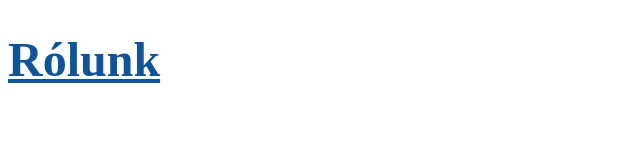
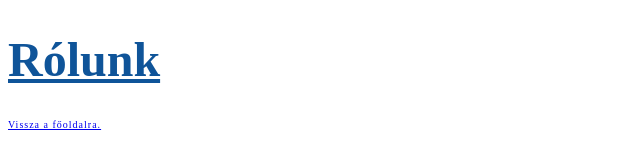
Before and after one commit to tamas100/potfolio-oldal, a plain HTML site: page about.html in a window 1280 px wide. Shown: the full height of the page, 0-640 px from the left. Drawn offline with Linux system fonts and the light colour scheme.

Commit message:
Linkek az egyes oldalak között.

```diff
--- a/about.html
+++ b/about.html
@@ -9,5 +9,6 @@
 </head>
 <body>
     <h1>Rólunk</h1>
+    <p><a href="index.html">Vissza a főoldalra.</a></p>
 </body>
 </html>
```
Also changed, not shown: index.html (+1 -0 lines).
